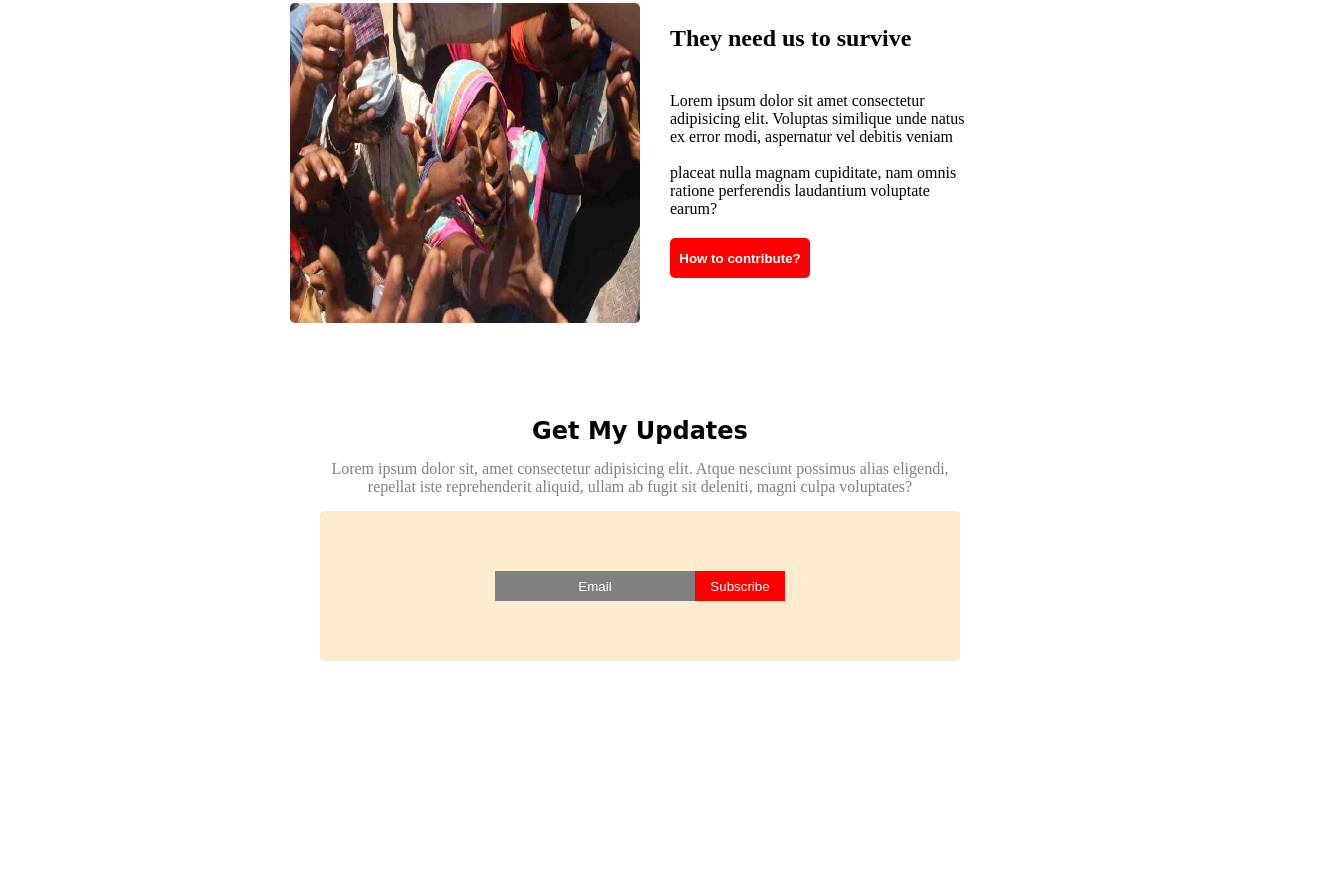
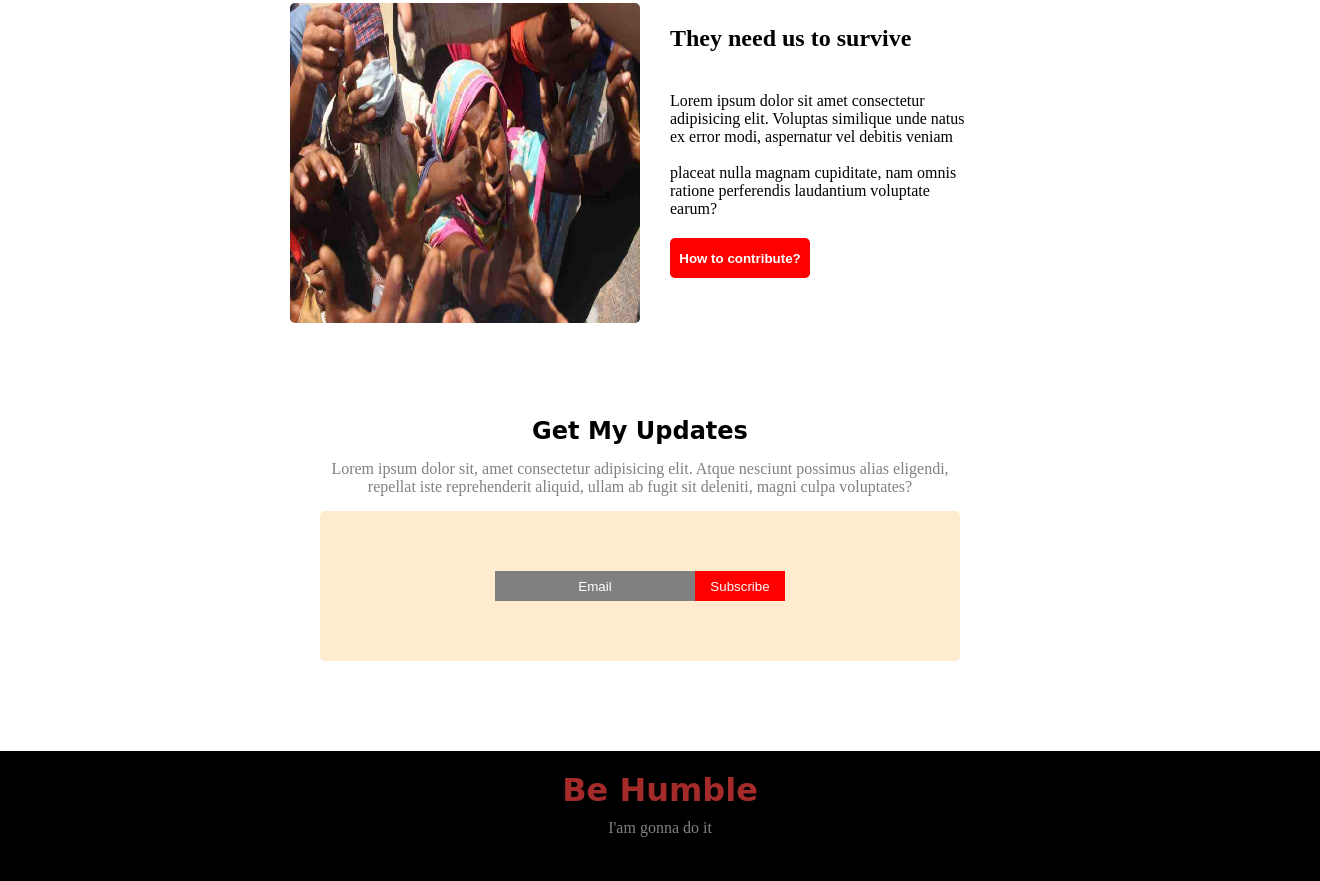
Before and after one commit to arafatshahariyar/donate-projects, a plain HTML site: page index.html in a window 1280 px wide. Shown: the part 2128-3009 px from the top of the page, 1320 px wide, since content can reach past the window. Before the commit the page ends 2809 px from the top, so only its background shows below. Drawn offline with Linux system fonts and the light colour scheme.

Commit message:
footer section added

```diff
--- a/index.html
+++ b/index.html
@@ -104,9 +104,13 @@
             </div>
           </div>
         </section>
-
         <!-- update section ends -->
-
     </main>
+    <footer>
+        <div class="footer-container">
+            <h1 class="footer-title">Be Humble</h1>
+            <p class="footer-dec">I'am gonna do it</p>
+        </div>
+    </footer>
 </body>
 </html>
--- a/style.css
+++ b/style.css
@@ -197,7 +197,7 @@
     align-items: center;
     justify-content: center;
     margin: 0 auto;
-    margin-bottom: 20px;
+    margin-bottom: 90px;
     border-radius: 5px;
 }
 .update-btn{
@@ -214,3 +214,22 @@
     border-left: 1px;
 }
 /* update sectuon ends */
+/* footer section */
+.footer-container{
+   background-color: black;
+   color: white;
+   text-align: center;
+   padding: 20px;
+   margin-top: 80px;
+   width: 100%;
+   height: 90px;
+   margin: 0 auto;
+}
+.footer-title{
+    font-family: 'Fasthand', cursive;
+    margin-bottom: 10px;
+    color: brown;
+}
+.footer-dec{
+    color: gray;
+}
```
